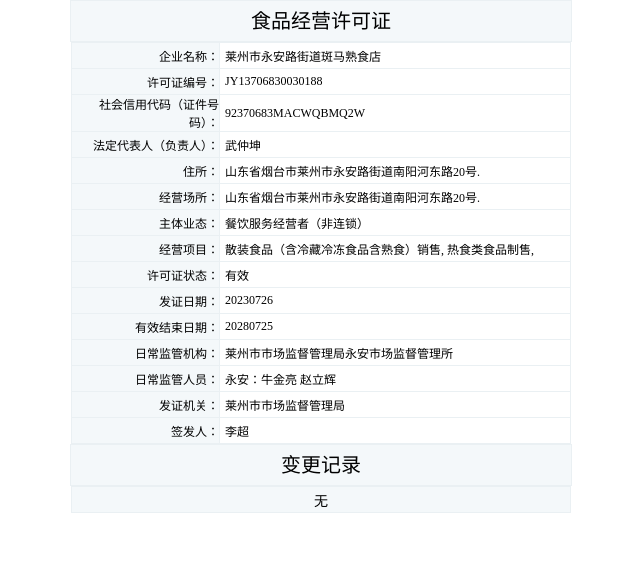
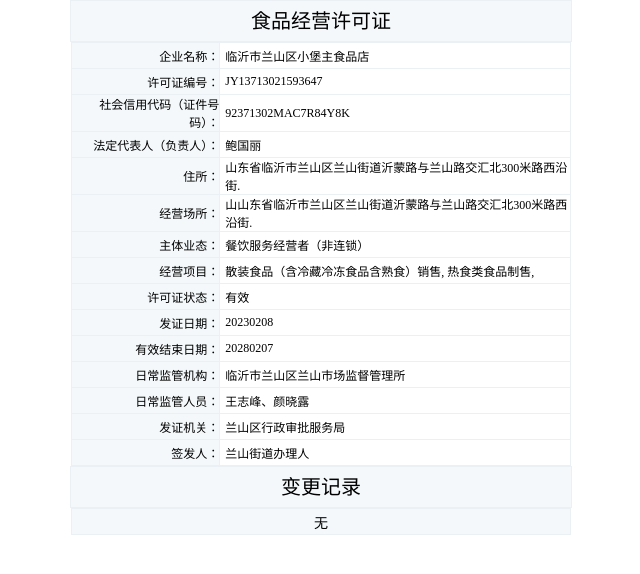
Before and after one commit to sucicici/suci.github.io, a plain HTML site: page index.html in a window 1280 px wide. Shown: the whole page, without its empty margins (319-959 px from the left). Drawn offline with Linux system fonts and the light colour scheme.

Commit message:
Add files via upload

```diff
--- a/index.html
+++ b/index.html
@@ -11,8 +11,8 @@
     <table id="lictable" class="tabstyle" border="0" cellpadding="0" cellspacing="1">
         <tbody id="licbody">
 
-        <tr><td class="td-title">企业名称：</td><td class="td-label">莱州市永安路街道斑马熟食店</td></tr><tr><td class="td-title">许可证编号：</td><td class="td-label">JY13706830030188</td></tr><tr><td class="td-title">社会信用代码（证件号码）：</td><td class="td-label">92370683MACWQBMQ2W</td></tr><tr><td class="td-title">法定代表人（负责人）：</td><td class="td-label">武仲坤</td></tr><tr><td class="td-title">住所：</td><td class="td-label">山东省烟台市莱州市永安路街道南阳河东路20号.</td></tr><tr><td class="td-title">经营场所：</td><td class="td-label">山东省烟台市莱州市永安路街道南阳河东路20号.</td></tr><tr><td class="td-title">主体业态：</td><td class="td-label">餐饮服务经营者（非连锁）</td></tr><tr><td class="td-title">经营项目：</td><td class="td-label">散装食品（含冷藏冷冻食品含熟食）销售,
-    热食类食品制售,</td></tr><tr><td class="td-title">许可证状态：</td><td class="td-label">有效</td></tr><tr><td class="td-title">发证日期：</td><td class="td-label">20230726</td></tr><tr><td class="td-title">有效结束日期：</td><td class="td-label">20280725</td></tr><tr><td class="td-title">日常监管机构：</td><td class="td-label">莱州市市场监督管理局永安市场监督管理所</td></tr><tr><td class="td-title">日常监管人员：</td><td class="td-label">永安：牛金亮      赵立辉</td></tr><tr><td class="td-title">发证机关：</td><td class="td-label">莱州市市场监督管理局</td></tr><tr><td class="td-title">签发人：</td><td class="td-label">李超</td></tr></tbody>
+        <tr><td class="td-title">企业名称：</td><td class="td-label">临沂市兰山区小堡主食品店</td></tr><tr><td class="td-title">许可证编号：</td><td class="td-label">JY13713021593647</td></tr><tr><td class="td-title">社会信用代码（证件号码）：</td><td class="td-label">92371302MAC7R84Y8K</td></tr><tr><td class="td-title">法定代表人（负责人）：</td><td class="td-label">鲍国丽</td></tr><tr><td class="td-title">住所：</td><td class="td-label">山东省临沂市兰山区兰山街道沂蒙路与兰山路交汇北300米路西沿街.</td></tr><tr><td class="td-title">经营场所：</td><td class="td-label">山山东省临沂市兰山区兰山街道沂蒙路与兰山路交汇北300米路西沿街.</td></tr><tr><td class="td-title">主体业态：</td><td class="td-label">餐饮服务经营者（非连锁）</td></tr><tr><td class="td-title">经营项目：</td><td class="td-label">散装食品（含冷藏冷冻食品含熟食）销售,
+    热食类食品制售,</td></tr><tr><td class="td-title">许可证状态：</td><td class="td-label">有效</td></tr><tr><td class="td-title">发证日期：</td><td class="td-label">20230208</td></tr><tr><td class="td-title">有效结束日期：</td><td class="td-label">20280207</td></tr><tr><td class="td-title">日常监管机构：</td><td class="td-label">临沂市兰山区兰山市场监督管理所</td></tr><tr><td class="td-title">日常监管人员：</td><td class="td-label">王志峰、颜晓露</td></tr><tr><td class="td-title">发证机关：</td><td class="td-label">兰山区行政审批服务局</td></tr><tr><td class="td-title">签发人：</td><td class="td-label">兰山街道办理人</td></tr></tbody>
     </table>
 
     <div class="div-title">变更记录</div>
```
